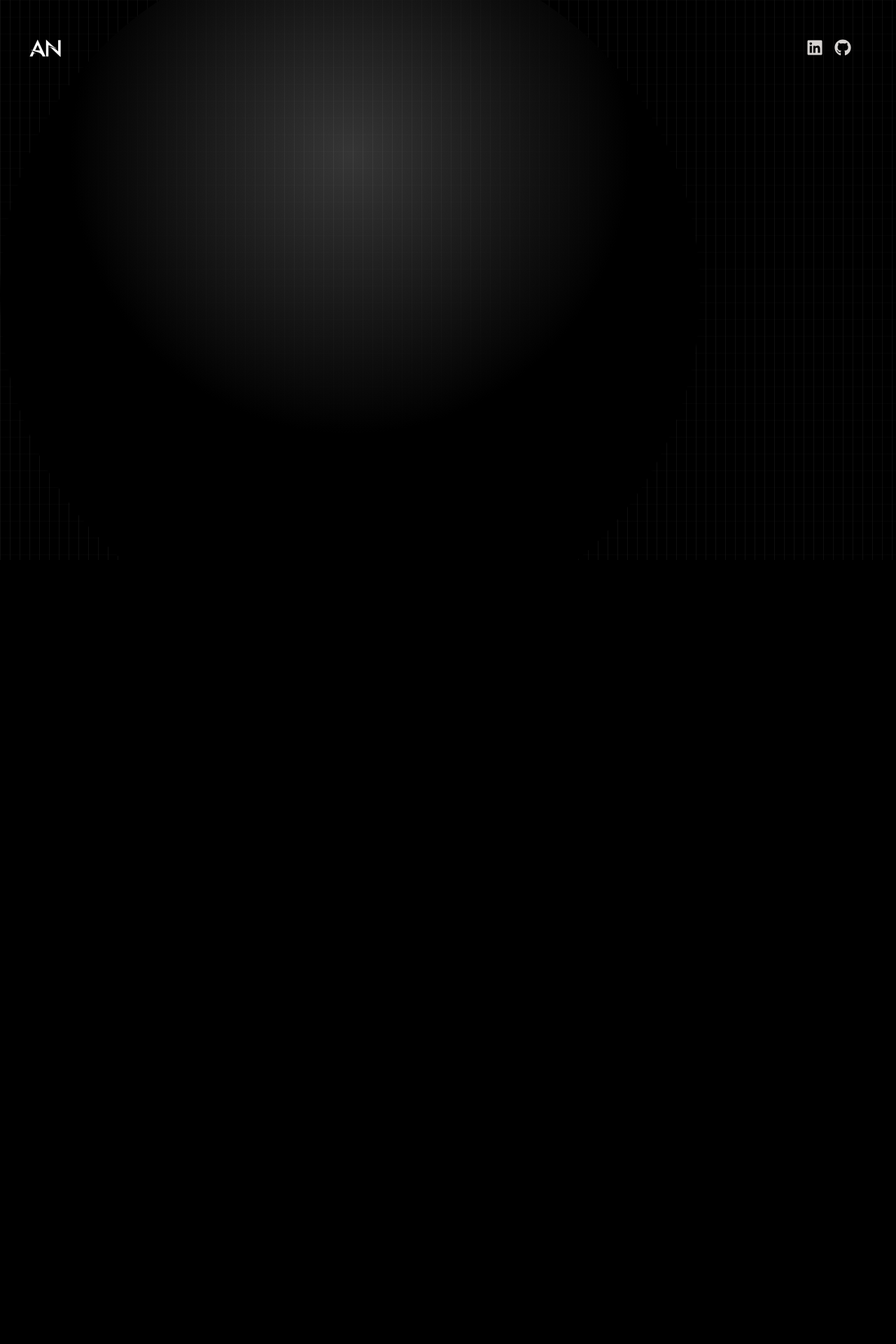
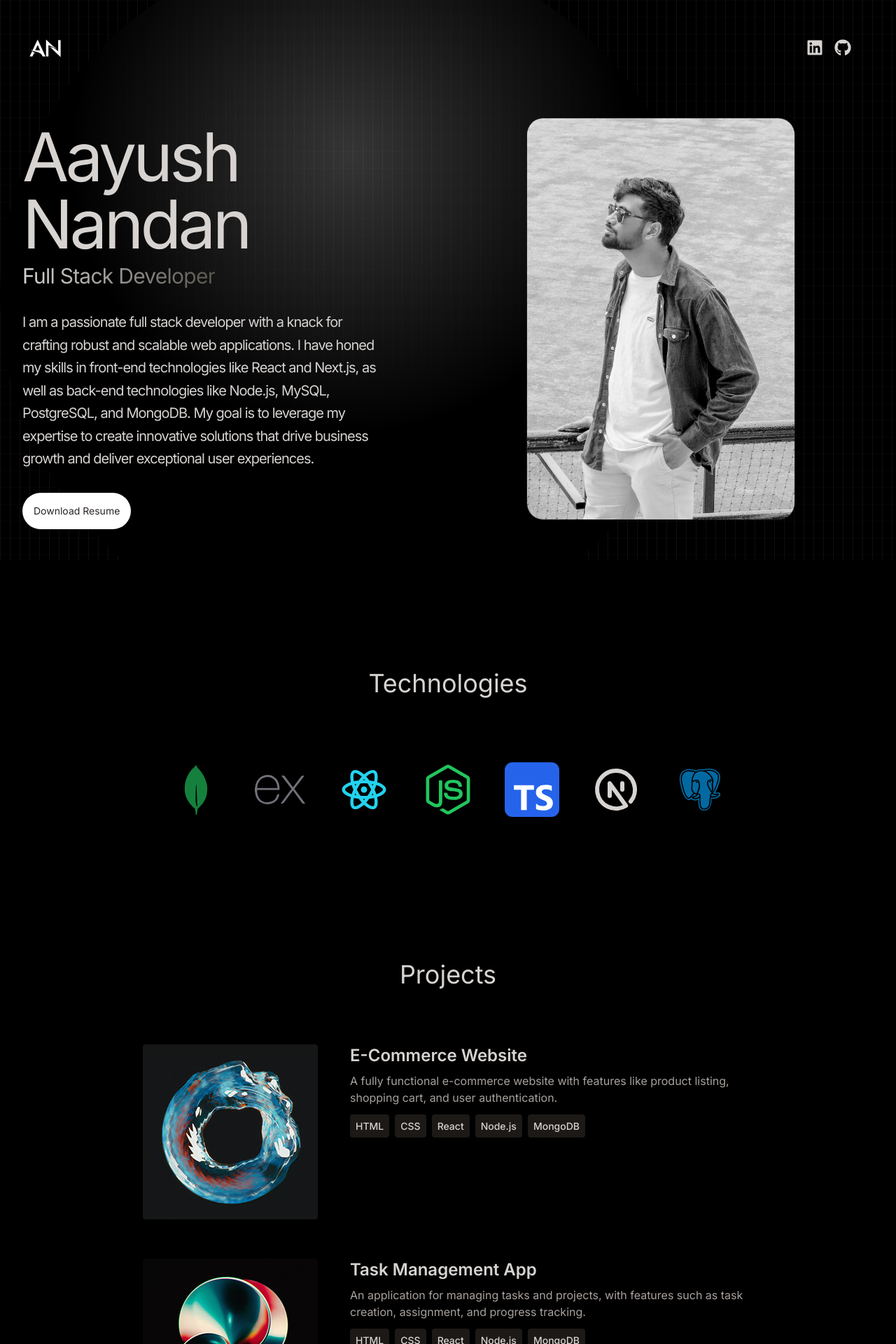
Before and after one commit to AayushNandan623/Portfolio, a React (Vite) app: page / in a window 1280 px wide. Shown: the top 1920 px of the page at 70% size. Before the commit the page ends 800 px from the top, so only its background shows below. Built offline with nearby package versions, Linux system fonts and the light colour scheme.

Commit message:
New components added

```diff
--- a/src/App.jsx
+++ b/src/App.jsx
@@ -1,5 +1,7 @@
 import Navbar from "./components/Navbar";
-
+import Hero from "./components/Hero";
+import TechStack from "./components/TechStack";
+import Projects from "./components/Projects";
 const App = () => {
   return (
     <div className="overflow-x-hidden text-stone-300 antialiased">
@@ -10,7 +12,10 @@ const App = () => {
         </div>
       </div>
       <div className="container mx-auto px-8 ">
-        <Navbar/>
+        <Navbar />
+        <Hero />
+        <TechStack />
+        <Projects/>
       </div>
     </div>
   );
--- /dev/null
+++ b/src/components/Hero.jsx
@@ -0,0 +1,35 @@
+import profilePic from "../assets/potfolioPic.jpg";
+import { HERO_CONTENT } from "../constants";
+const Hero = () => {
+  return (
+    <div className=" pb-4 lg:mb-36">
+      <div className="flex flex-wrap lg:flex-row-reverse">
+        <div className="w-full lg:w-1/2">
+          <div className="flex justify-center lg:p-8">
+            <img
+              src={profilePic}
+              alt="Aayush Nandan"
+              className=" border border-stone-900 rounded-3xl w-96"
+            ></img>
+          </div>
+        </div>
+        <div className="w-full lg:w-1/2">
+          <div className="flex flex-col items-center lg:items-start mt-10">
+            <h2 className=" pb-2 text-4xl tracking-tighter lg:text-8xl">
+              Aayush Nandan
+            </h2>
+            <span className="bg-gradient-to-r from-stone-300 to-stone-600 bg-clip-text text-3xl tracking-tight text-transparent">
+              Full Stack Developer
+            </span>
+            <p className="my-2 max-w-lg py-6 text-xl leading-relaxed tracking-tighter">
+              {HERO_CONTENT}
+            </p>
+            <a href="/resume.pdf" target="_blank" rel="noopener noreferrer" className="bg-white rounded-full p-4 text-sm text-stone-800 mb-10"
+            download>Download Resume</a>
+          </div>
+        </div>
+      </div>
+    </div>
+  );
+};
+export default Hero;
--- /dev/null
+++ b/src/components/Projects.jsx
@@ -0,0 +1,37 @@
+import { PROJECTS } from "../constants";
+
+const Projects = () => {
+  return (
+    <div className="p-4">
+      <h2 className="my-20 text-center text-4xl">Projects</h2>
+      <div>
+        {PROJECTS.map((project, index) => (
+          <div key={index} className="mb-8 flex flex-wrap lg:justify-center">
+            <div className="w-full lg:w-1/4">
+              <img
+                src={project.image}
+                alt={project.title}
+                width={250}
+                height={250}
+                className="mb-6 rounded"
+              />
+            </div>
+            <div className="w-full max-w-xl lg:w-3/4">
+              <h3 className="mb-2 font-semibold text-2xl">{project.title}</h3>
+              <p className="mb-4 text-stone-400">{project.description}</p>
+              {project.technologies.map((tech, index) => (
+                <span
+                  key={index}
+                  className="mr-2 rounded bg-stone-900 p-2 text-sm font-medium text-stone-300"
+                >
+                  {tech}
+                </span>
+              ))}
+            </div>
+          </div>
+        ))}
+      </div>
+    </div>
+  );
+};
+export default Projects;
--- /dev/null
+++ b/src/components/TechStack.jsx
@@ -0,0 +1,38 @@
+import { BiLogoPostgresql } from "react-icons/bi";
+import { DiPostgresql, DiRedis } from "react-icons/di";
+import { FaNodeJs } from "react-icons/fa";
+import { RiReactjsLine } from "react-icons/ri";
+import { SiExpress, SiMongodb, SiTsnode, SiTypescript } from "react-icons/si";
+import { TbBrandNextjs } from "react-icons/tb";
+
+const TechStack = () => {
+  return (
+    <div className="pb-24">
+      <h2 className="my-20 text-center text-4xl">Technologies</h2>
+      <div className="flex flex-wrap items-center justify-center gap-4">
+        <div className="p-4">
+          <SiMongodb className="text-7xl text-green-700" />
+        </div>
+        <div className="p-4">
+          <SiExpress className="text-7xl text-zinc-500" />
+        </div>
+        <div className="p-4">
+          <RiReactjsLine className="text-7xl text-cyan-400" />
+        </div>
+        <div className="p-4">
+          <FaNodeJs className="text-7xl text-green-500" />
+        </div>
+        <div className="p-4">
+          <SiTypescript className="text-7xl text-blue-600 bg-white rounded-lg outline border-gray-700" />
+        </div>
+        <div className="p-4">
+          <TbBrandNextjs className="text-7xl" />
+        </div>
+        <div className="p-4">
+          <BiLogoPostgresql className="text-7xl text-sky-700 " />
+        </div>
+      </div>
+    </div>
+  );
+};
+export default TechStack;
```
Also changed, not shown: src/assets/potfolioPic.jpg (added).
